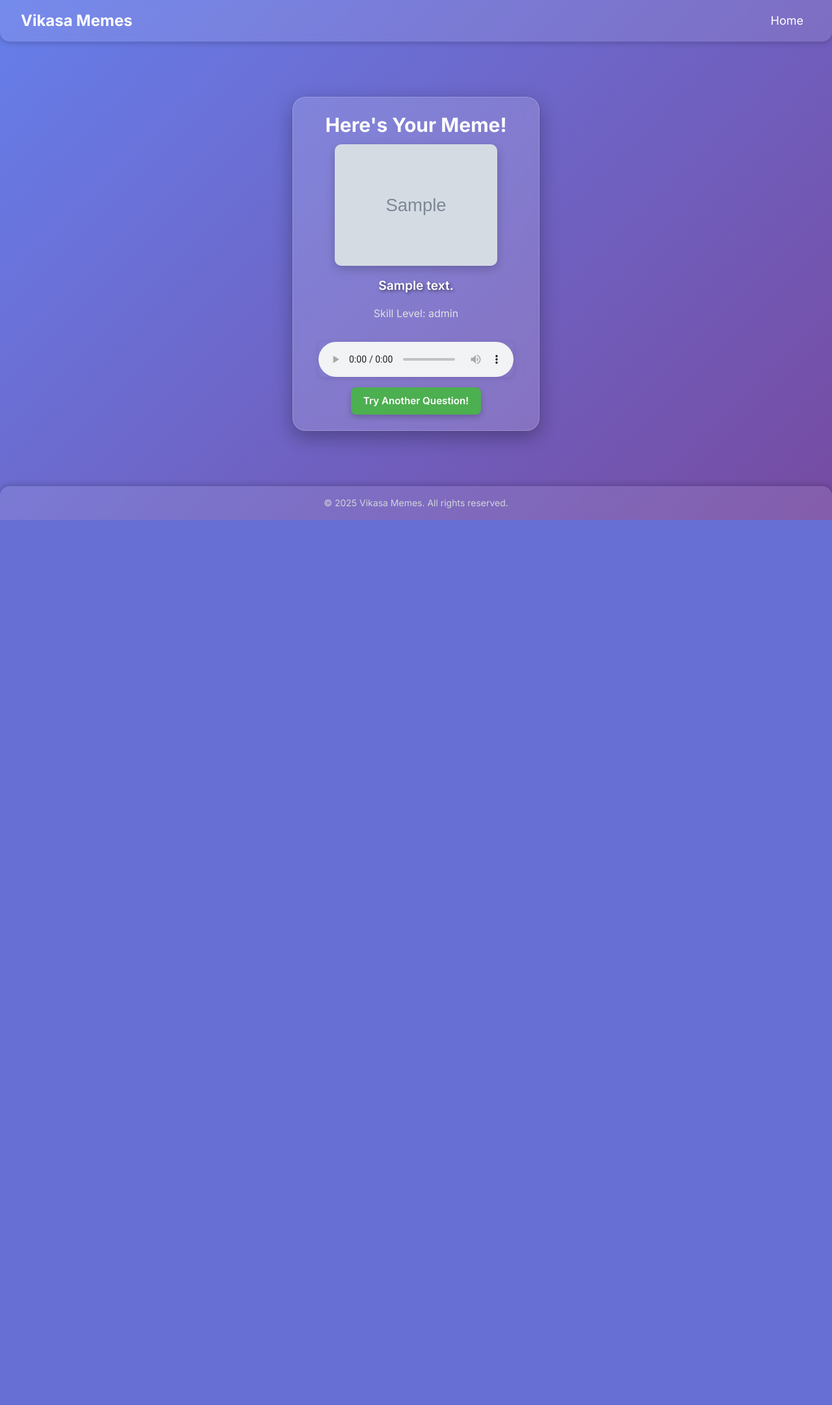
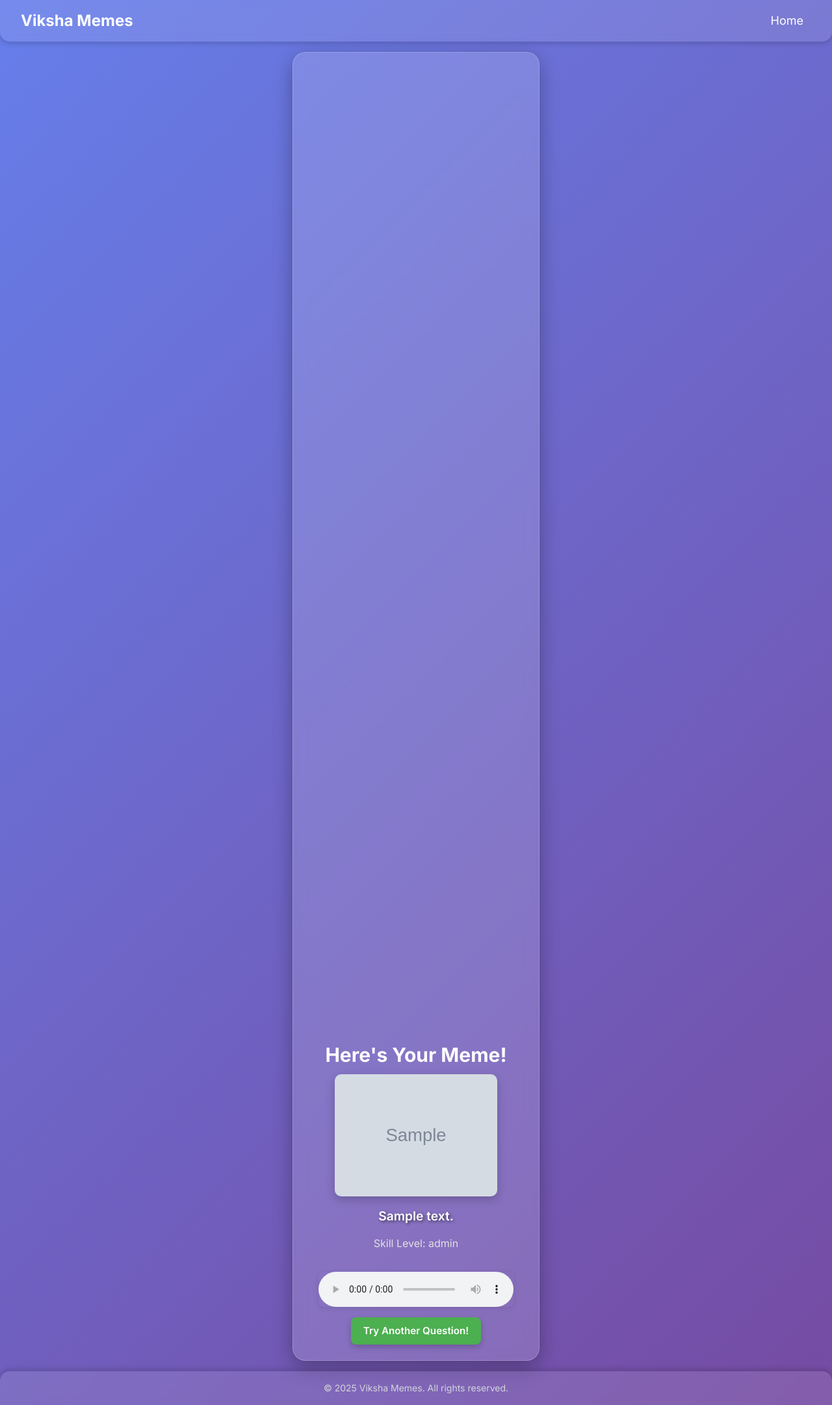
Before and after one commit to tharunm490/meme-generator, a Flask app: template templates/meme.html in a window 1280 px wide. Shown: the whole page at 65% size. Before the commit the page ends 800 px from the top, so only its background shows below. Run offline with Flask 3, Linux system fonts and the light colour scheme; the template is opened without the code that fills it: most values are stand-ins (such as "Sample title", 1, 10 or a date in 2020); grey boxes marked "Sample" are stand-in pictures.

Commit message:
updateing all the templates files

```diff
--- a/templates/meme.html
+++ b/templates/meme.html
@@ -13,17 +13,39 @@
       rel="stylesheet"
     />
     <style>
+      /* html {
+  height: 100%;
+  overflow-y: auto !important;
+}
+
       body {
         font-family: "Inter", sans-serif;
         background: linear-gradient(135deg, #667eea 0%, #764ba2 100%);
-        min-height: 100vh; /* Ensures body takes full viewport height */
+        min-height: 100vh;
         display: flex;
         flex-direction: column;
         align-items: center;
-        justify-content: space-between; /* Distribute space between header, content, footer */
+        justify-content: space-between;
         color: #fff;
-        overflow: hidden; /* Prevent scrolling on the body */
-      }
+        overflow-y: auto;
+        /* overflow: hidden;
+      } */
+       html, body {
+  height: auto;
+  min-height: 100vh;
+  overflow-x: hidden;
+  overflow-y: auto;
+}
+body {
+  font-family: "Inter", sans-serif;
+  background: linear-gradient(135deg, #667eea 0%, #764ba2 100%);
+  min-height: 100vh;
+  display: flex;
+  flex-direction: column;
+  align-items: center;
+  color: #fff;
+}
+
       .header {
         width: 100%;
         background-color: rgba(255, 255, 255, 0.1);
@@ -48,15 +70,26 @@
         border-top-right-radius: 15px;
         flex-shrink: 0; /* Prevent footer from shrinking */
       }
+      /* .main-content-wrapper {
+        flex-grow: 1;
+        display: flex;
+        align-items: center;
+        justify-content: center;
+        width: 100%;
+        padding: 1rem;
+        box-sizing: border-box;
+      } */
       .main-content-wrapper {
-        flex-grow: 1; /* Allows this wrapper to take up remaining space */
-        display: flex;
-        align-items: center; /* Center content vertically */
-        justify-content: center; /* Center content horizontally */
-        width: 100%;
-        padding: 1rem; /* Add some padding around the container */
-        box-sizing: border-box; /* Include padding in width calculation */
-      }
+  flex-grow: 1;
+  width: 100%;
+  padding: 1rem;
+  box-sizing: border-box;
+  display: flex;
+  justify-content: center;
+  align-items: center;
+  flex-direction: column;
+}
+
       .container {
         background-color: rgba(255, 255, 255, 0.15);
         backdrop-filter: blur(10px);
@@ -163,7 +196,7 @@
   </head>
   <body>
     <header class="header">
-      <div class="text-2xl font-bold">Vikasa Memes</div>
+      <div class="text-2xl font-bold">Viksha Memes</div>
       <nav>
         <a
           href="/"
@@ -175,6 +208,7 @@
 
     <div class="main-content-wrapper">
       <div class="container">
+        <div style="height: 1500px;"></div>
         <h1 class="text-3xl font-bold mb-3">Here's Your Meme!</h1>
         <img
           src="{{ meme_image_url }}"
@@ -198,7 +232,7 @@
 
     <footer class="footer">
       <p class="text-gray-300 text-sm">
-        &copy; 2025 Vikasa Memes. All rights reserved.
+        &copy; 2025 Viksha Memes. All rights reserved.
       </p>
     </footer>
   </body>
--- a/templates/vikasa_home.html
+++ b/templates/vikasa_home.html
@@ -3,7 +3,7 @@
   <head>
     <meta charset="UTF-8" />
     <meta name="viewport" content="width=device-width, initial-scale=1.0" />
-    <title>Vikasa Meme Generating</title>
+    <title>Viksha Meme Generating</title>
     <link
       href="https://cdn.jsdelivr.net/npm/tailwindcss@2.2.19/dist/tailwind.min.css"
       rel="stylesheet"
@@ -95,7 +95,7 @@
   </head>
   <body>
     <header class="header">
-      <div class="text-2xl font-bold">Vikasa Memes</div>
+      <div class="text-2xl font-bold">Viksha Memes</div>
       <nav>
         <a
           href="/"
@@ -108,7 +108,7 @@
     <main class="flex-grow flex items-center justify-center w-full">
       <div class="content-box">
         <h1 class="text-5xl font-extrabold mb-8 text-white">
-          Vikasa Meme Generating
+          Viksha Meme Generating
         </h1>
         <p class="text-xl mb-10 text-gray-200">
           Test your coding knowledge and get a hilarious meme as feedback!
```
